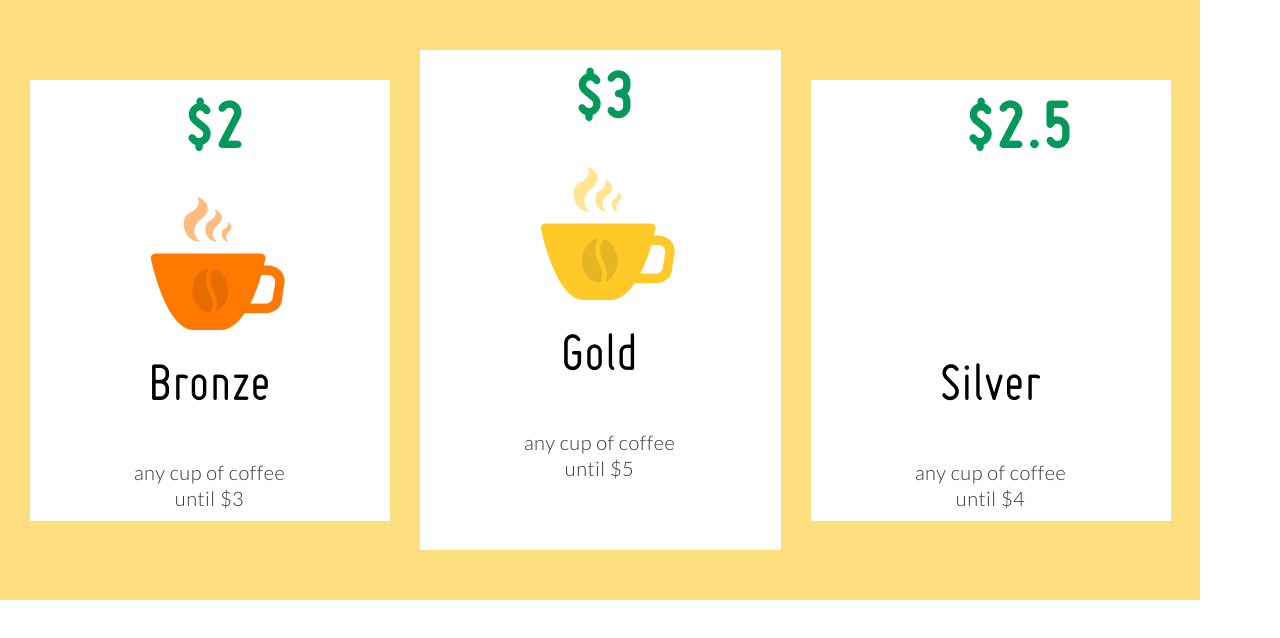
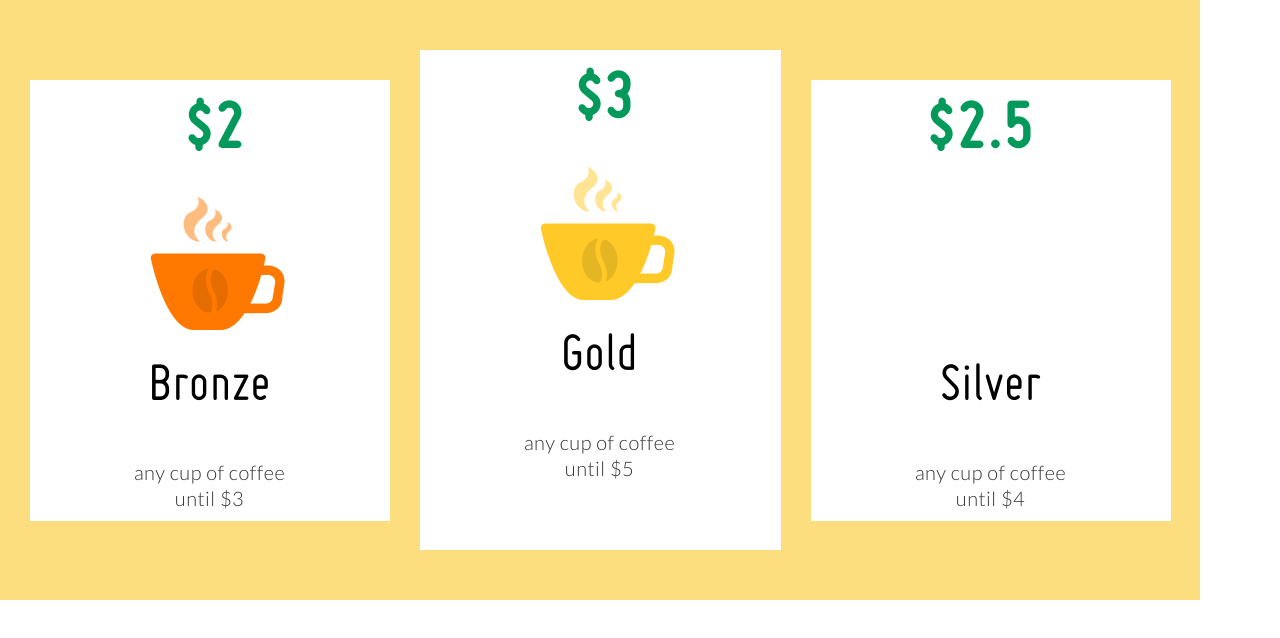
Before and after one commit to AVerba/Study-OV, a plain HTML site: page Lessons/Homework(lesson-11_part-1)/index.html in a window 1280 px wide. Drawn offline with Linux system fonts and the light colour scheme.

Commit message:
Homework-11

```diff
--- a/Lessons/Homework(lesson-11_part-1)/style.css
+++ b/Lessons/Homework(lesson-11_part-1)/style.css
@@ -76,6 +76,10 @@
   line-height: 24px;
   margin-top: 45px;
 }
+.top-places__silver .discount {
+  text-align: left;
+  margin-left: 115px;
+}
 .top-places__text {
   letter-spacing: 0.5px;
   line-height: 26px;
```
